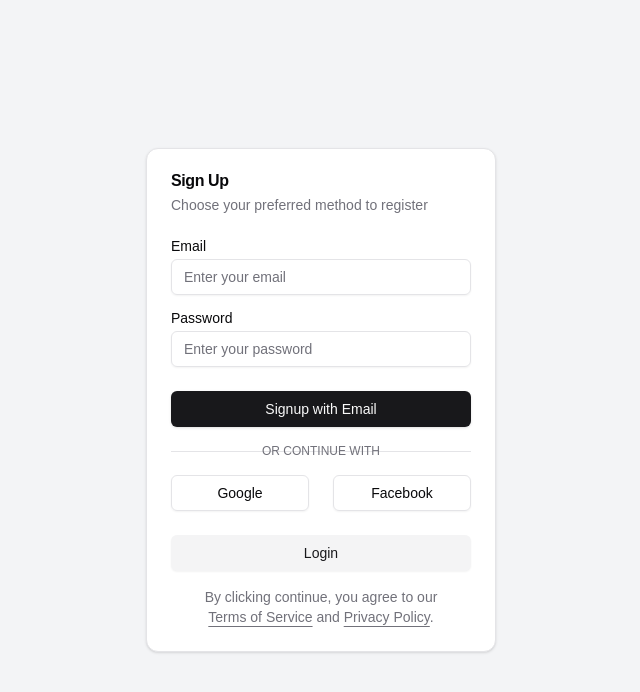
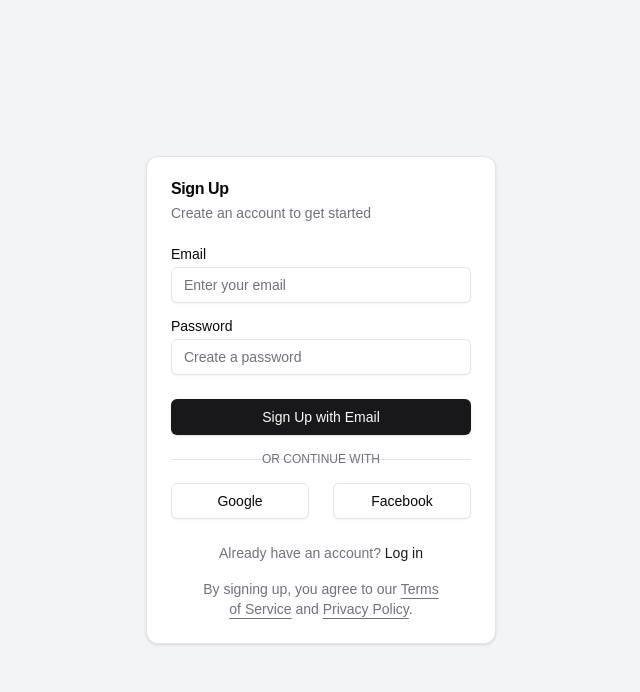
Before and after one commit to dev-raj-1729/prepathon-frontend, a Next.js app: page /signup in a window 1280 px wide. Shown: the top 692 px of the page, without its empty margins (319-959 px from the left). Built offline with nearby package versions, Linux system fonts and the light colour scheme; no server answers.

Commit message:
add email verification

```diff
--- a/app/signup/page.tsx
+++ b/app/signup/page.tsx
@@ -1,4 +1,5 @@
 "use client";
+import { Alert, AlertDescription, AlertTitle } from "@/components/ui/alert";
 import { Button } from "@/components/ui/button";
 import {
   Card,
@@ -11,43 +12,93 @@ import {
 import { Input } from "@/components/ui/input";
 import { Label } from "@/components/ui/label";
 import { auth, signInWithFacebook, signInWithGoogle } from "@/firebase/init";
-import { createUserWithEmailAndPassword } from "firebase/auth";
+import {
+  createUserWithEmailAndPassword,
+  sendEmailVerification,
+} from "firebase/auth";
+import Link from "next/link";
 import { useRouter } from "next/navigation";
 import { useState } from "react";
 
 export default function SignupPage() {
   const [email, setEmail] = useState("");
   const [password, setPassword] = useState("");
+  const [isSubmitting, setIsSubmitting] = useState(false);
+  const [isSubmitted, setIsSubmitted] = useState(false);
+  const [error, setError] = useState<string | null>(null);
   const router = useRouter();
 
   const handleEmailSignup = (e: React.FormEvent) => {
     e.preventDefault();
     // Handle email/password login logic here
     console.log("Email login:", email, password);
+    setIsSubmitting(true);
+    setError(null);
     createUserWithEmailAndPassword(auth, email, password)
       .then((userCredential) => {
-        console.log(userCredential);
-        router.push("/");
+        sendEmailVerification(userCredential.user)
+          .then(() => {
+            setIsSubmitted(true);
+            console.log("Verification email sent");
+          })
+          .catch((error) => {
+            console.log("Error sending email verification : ", error);
+            setError("Verification Email could not be sent");
+          });
       })
       .catch((error) => {
         console.log(error);
-        alert("sign in failed");
+        setError("Sign in Failed");
+      })
+      .finally(() => {
+        setIsSubmitting(false);
       });
   };
 
   const handleLoginSwitch = () => {
     // Handle sign up logic here
     console.log("Sign up");
+    router.push("/login");
   };
-
+  if (isSubmitted) {
+    return (
+      <div className="flex items-center justify-center min-h-screen bg-gray-100">
+        <Card className="w-[350px]">
+          <CardHeader>
+            <CardTitle>Verify Your Email</CardTitle>
+            <CardDescription>
+              We&apos;ve sent you a verification link.
+            </CardDescription>
+          </CardHeader>
+          <CardContent>
+            <Alert>
+              {/* <IconComponent name="mail" className="h-4 w-4" /> */}
+              <AlertTitle>Verification email sent</AlertTitle>
+              <AlertDescription>
+                We&apos;ve sent a verification link to {email}. Please check
+                your inbox and click the link to verify your account.
+              </AlertDescription>
+            </Alert>
+          </CardContent>
+          <CardFooter>
+            <Button
+              variant="link"
+              className="w-full"
+              onClick={handleLoginSwitch}
+            >
+              Return to Login
+            </Button>
+          </CardFooter>
+        </Card>
+      </div>
+    );
+  }
   return (
     <div className="flex items-center justify-center min-h-screen bg-gray-100">
       <Card className="w-[350px]">
         <CardHeader>
           <CardTitle>Sign Up</CardTitle>
-          <CardDescription>
-            Choose your preferred method to register
-          </CardDescription>
+          <CardDescription>Create an account to get started</CardDescription>
         </CardHeader>
         <CardContent>
           <form onSubmit={handleEmailSignup}>
@@ -68,15 +119,36 @@ export default function SignupPage() {
                 <Input
                   id="password"
                   type="password"
-                  placeholder="Enter your password"
+                  placeholder="Create a password"
                   value={password}
                   onChange={(e) => setPassword(e.target.value)}
                   required
                 />
               </div>
             </div>
-            <Button className="w-full mt-6" type="submit">
-              Signup with Email
+            {error && (
+              <Alert variant="destructive" className="mt-4">
+                {/* <IconComponent name="alert-triangle" className="h-4 w-4" /> */}
+                <AlertTitle>Error</AlertTitle>
+                <AlertDescription>{error}</AlertDescription>
+              </Alert>
+            )}
+            <Button
+              className="w-full mt-6"
+              type="submit"
+              disabled={isSubmitting}
+            >
+              {isSubmitting ? (
+                <>
+                  {/* <IconComponent
+                    name="spinner"
+                    className="mr-2 h-4 w-4 animate-spin"
+                  /> */}
+                  Signing Up...
+                </>
+              ) : (
+                "Sign Up with Email"
+              )}
             </Button>
           </form>
           <div className="relative my-4">
@@ -91,36 +163,37 @@ export default function SignupPage() {
           </div>
           <div className="grid grid-cols-2 gap-6">
             <Button variant="outline" onClick={signInWithGoogle}>
+              {/* <IconComponent name="google" className="mr-2 h-4 w-4" /> */}
               Google
             </Button>
             <Button variant="outline" onClick={signInWithFacebook}>
+              {/* <IconComponent name="facebook" className="mr-2 h-4 w-4" /> */}
               Facebook
             </Button>
           </div>
         </CardContent>
         <CardFooter className="flex flex-col space-y-4">
-          <Button
-            variant="secondary"
-            className="w-full"
-            onClick={handleLoginSwitch}
-          >
-            Login
-          </Button>
+          <p className="text-center text-sm text-muted-foreground">
+            Already have an account?{" "}
+            <Link href="/login" className="text-primary hover:underline">
+              Log in
+            </Link>
+          </p>
           <p className="px-8 text-center text-sm text-muted-foreground">
-            By clicking continue, you agree to our{" "}
-            <a
+            By signing up, you agree to our{" "}
+            <Link
               href="/terms"
               className="underline underline-offset-4 hover:text-primary"
             >
               Terms of Service
-            </a>{" "}
+            </Link>{" "}
             and{" "}
-            <a
+            <Link
               href="/privacy"
               className="underline underline-offset-4 hover:text-primary"
             >
               Privacy Policy
-            </a>
+            </Link>
             .
           </p>
         </CardFooter>
```
